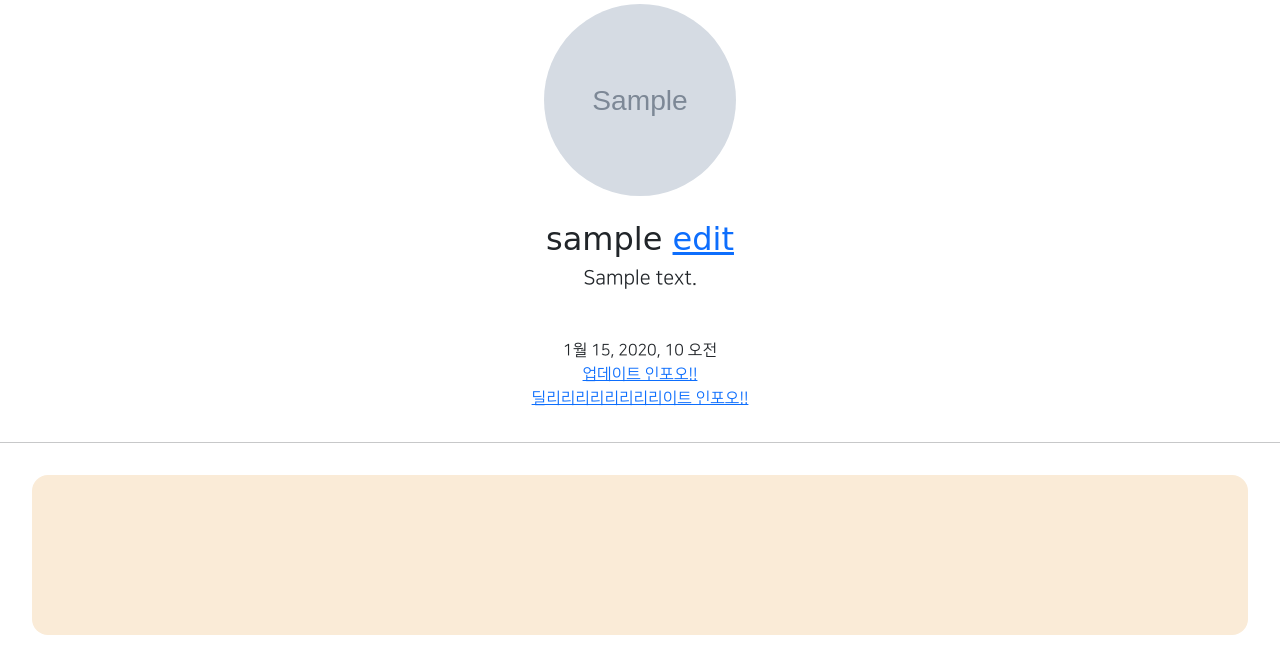
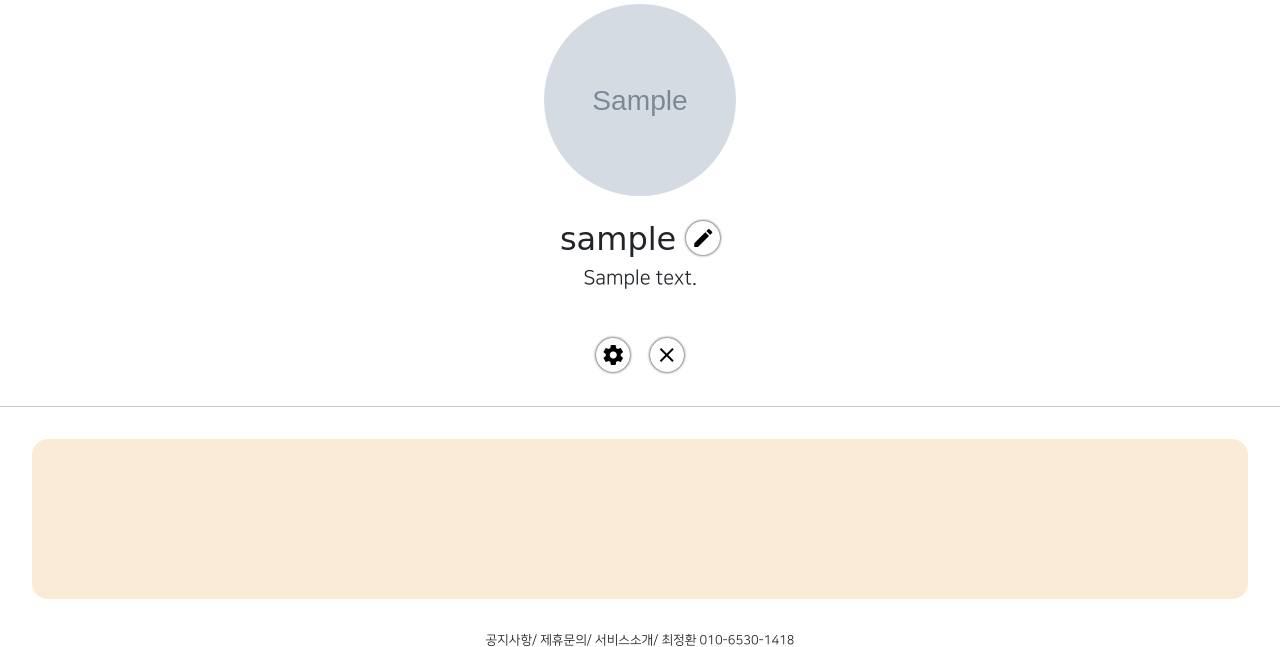
Before and after one commit to whycomere/jhjhjhjh, a Django app: page /accounts/detail/1 in a window 1280 px wide. Shown: the part 269-916 px from the top of the page. Run offline with Django 3.2, Linux system fonts and the light colour scheme; a user stored in the database is signed in; tables that the repository leaves empty hold one stand-in row (values such as "Sample post"); grey boxes marked "Sample" are stand-in pictures; parts of the project's set-up code (start-up, migrations or seed data) failed here and were passed over; some libraries are stand-ins or nearby versions; some web fonts are replaced.

Commit message:
2021.07.29 5반 최정환입니다..!!part11111111111

```diff
--- a/accountapp/templates/accountapp/detail.html
+++ b/accountapp/templates/accountapp/detail.html
@@ -5,14 +5,17 @@
     <div class="text-center mw-500 m-auto">
         <div class="m-5">
             {% if target_user.profile %}
-                <img src="{{  target_user.profile.image.url }}"
+                <img src="{{ target_user.profile.image.url }}"
                      class="profile_image m-4"
                      alt="profile image">
                 <h2 class="NNS_B">
                     {{ target_user.profile.nickname }}
-                     <a href="{% url 'profileapp:update' pk=target_user.profile.pk %}">
+                    {% if target_user == user %}
+                        <a href="{% url 'profileapp:update' pk=target_user.profile.pk %}"
+                           class="material-icons round_button">
                             edit
                         </a>
+                    {% endif %}
                 </h2>
                 <h5>{{ target_user.profile.message }}</h5>
             {% else %}
@@ -27,23 +30,26 @@
         </div>
 
         <div>
-            {{ target_user.date_joined }}
+{#            {{ target_user.date_joined }}#}
         </div>
 
 
         {% if user == target_user %}
 
             <div>
-                <a href="{% url 'accountapp:update' pk=target_user.pk %}">
-                    업데이트 인포오!!
+                <a href="{% url 'accountapp:update' pk=target_user.pk %}"
+                   class="material-icons round_button mx-2">
+                    settings
+                </a>
+
+                <a href="{% url 'accountapp:delete' pk=target_user.pk %}"
+                   class="material-icons round_button mx-2">
+                    close
                 </a>
             </div>
 
-            <div>
-                <a href="{% url 'accountapp:delete' pk=target_user.pk %}">
-                    딜리리리리리리리리이트 인포오!!
-                </a>
-            </div>
+            {#            이름을 그대러 써주면 아이콘이 그대로 생성이 된다..!! 부트스트랩 마진 mx-4도 넣어줌 #}
+
         {% endif %}
 
     </div>
--- a/accountapp/views.py
+++ b/accountapp/views.py
@@ -37,7 +37,6 @@ def hello_world(request):
     # context={'text': 'get method!'})
 
 
-
 # def hello_world(request):
 #     return render(request, 'accountapp/hello_world.html')
 
@@ -59,14 +58,22 @@ class AccountDetailView(DetailView):
 
 has_ownership = [login_required, account_ownership_required]
 
+
 @method_decorator(has_ownership, 'post')
 @method_decorator(has_ownership, 'get')
 class AccountUpdateView(UpdateView):
     model = User
     form_class = AccountCreationForm
     context_object_name = "target_user"
-    success_url = reverse_lazy("accountapp:hello_world")
+
+    # success_url = reverse_lazy("accountapp:hello_world")
+
     template_name = 'accountapp/update.html'
+
+
+    def get_success_url(self):
+        # user을 안찾아가도됨!!
+        return reverse('accountapp:detail', kwargs={'pk': self.object.user.pk})
 
     # # 함수가아니라 클래스안에 메소드임으로 데코레이터자체를 사용하지못한다..!!클래스 데코 , 변환코드
     #
--- a/static/base.css
+++ b/static/base.css
@@ -28,3 +28,17 @@
 .NNS_B {
     font-family: "NanumSquareB", cursive;
 }
+
+.round_button {
+    color:black;
+    /*언더라인 사라지게하는것*/
+    text-decoration: none;
+    /*그림자를 만드는 작업인데 x좌표, y좌표, */
+    box-shadow: 0 0 3px black;
+    border-radius: 10rem;
+    padding: .3rem;
+}
+/*커서올렸을때 색깔 변경*/
+.round_button:hover {
+    color: dimgrey;
+}
--- a/templates/head.html
+++ b/templates/head.html
@@ -24,6 +24,11 @@
     <link rel="preconnect" href="https://fonts.googleapis.com">
     <link rel="preconnect" href="https://fonts.gstatic.com" crossorigin>
     <link href="https://fonts.googleapis.com/css2?family=Qahiri&display=swap" rel="stylesheet">
+
+    {#    MATERIAL ICONS LINK#}
+    <link href="https://fonts.googleapis.com/css2?family=Material+Icons"
+      rel="stylesheet">
+
 
     {#    static file link#}
     <link rel="stylesheet" type="text/css" href={% static 'base.css' %}>
```
Also changed, not shown: profileapp/decorators.py (added, +15 -0 lines), profileapp/views.py (+23 -3 lines). Lines whose indentation alone changed are shown as unchanged.
